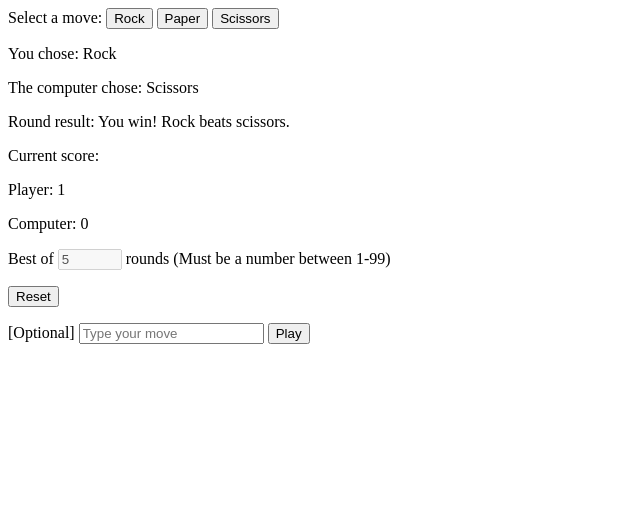
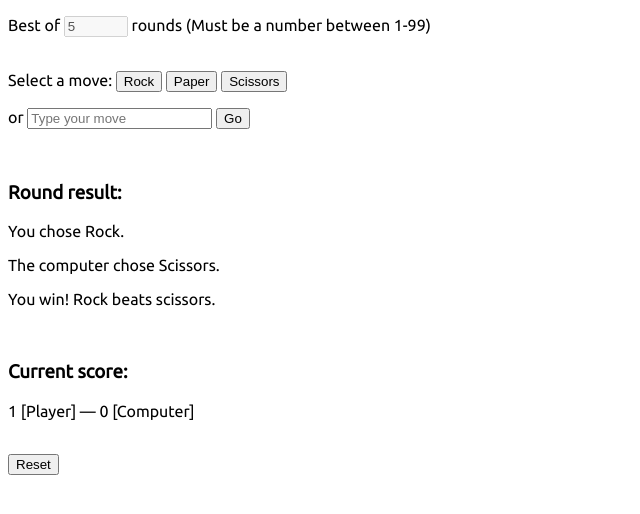
Before and after one commit to cabbachew/rock-paper-scissors, a plain HTML site: page index.html in a window 1280 px wide. Both pictures are taken after a click on the button "Rock". Shown: the whole page, without its empty margins (0-640 px from the left). Drawn offline with nearby package versions, Linux system fonts and the light colour scheme.

Commit message:
Reorganize html for clarity

```diff
--- a/index.html
+++ b/index.html
@@ -11,41 +11,55 @@
       defer
     ></script>
     <link rel="stylesheet" href="./style.css" />
+    <link
+      rel="stylesheet"
+      href="https://fonts.googleapis.com/css?family=Ubuntu"
+    />
   </head>
   <body>
-    <div>
-      Select a move:
-      <button type="button" class="playerMoves">Rock</button>
-      <button type="button" class="playerMoves">Paper</button>
-      <button type="button" class="playerMoves">Scissors</button>
-    </div>
-    <div class="roundDisplay isHidden">
-      <p>You chose: <span id="playerChoice"></span></p>
-      <p>The computer chose: <span id="computerChoice"></span></p>
-      <p>Round result: <span id="roundResult"></span></p>
-    </div>
-    <div>
-      <p><span id="scoreStatus">Current</span> score:</p>
-      <p>Player: <span id="playerScore">0</span></p>
-      <p>Computer: <span id="computerScore">0</span></p>
-    </div>
     <div>
       <p>
         Best of
         <input type="number" id="bestOf" value="5" min="1" max="100" step="2" />
         rounds (Must be a number between 1-99)
       </p>
-      <button type="button" id="reset">Reset</button>
+      <br />
+    </div>
+
+    <div>
+      Select a move:
+      <button type="button" class="playerMoves">Rock</button>
+      <button type="button" class="playerMoves">Paper</button>
+      <button type="button" class="playerMoves">Scissors</button>
       <p>
-        <label for="typedMove">[Optional] </label>
+        <label for="typedMove">or </label>
         <input
           type="text"
           id="typedMove"
           placeholder="Type your move"
           autocomplete="off"
         />
-        <input type="submit" id="submitMove" value="Play" />
+        <input type="submit" id="submitMove" value="Go" />
       </p>
+      <br />
+    </div>
+    <div class="roundDisplay isHidden">
+      <h3>Round result:</h3>
+      <p>You chose <span id="playerChoice"></span>.</p>
+      <p>The computer chose <span id="computerChoice"></span>.</p>
+      <p><span id="roundResult"></span></p>
+      <br />
+    </div>
+    <div>
+      <h3><span id="scoreStatus">Current</span> score:</h3>
+      <p>
+        <span id="playerScore">0</span> [Player] —
+        <span id="computerScore">0</span> [Computer]
+      </p>
+      <br />
+    </div>
+    <div>
+      <button type="button" id="reset">Reset</button>
     </div>
   </body>
 </html>
--- a/style.css
+++ b/style.css
@@ -1,7 +1,11 @@
 .roundDisplay {
-  display: block;
+  transition-delay: 1s;
 }
 
 .isHidden {
   display: none;
 }
+
+body {
+  font-family: Ubuntu, sans-serif;
+}
```
